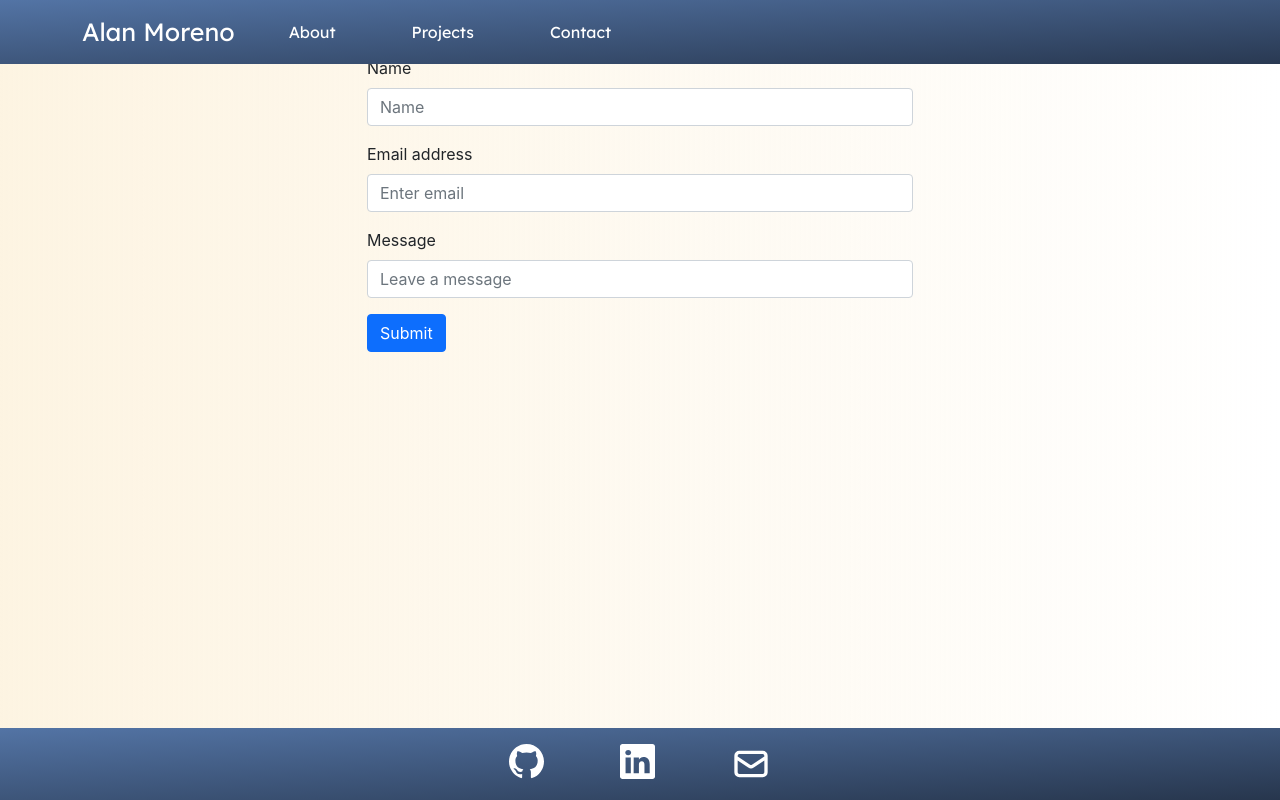
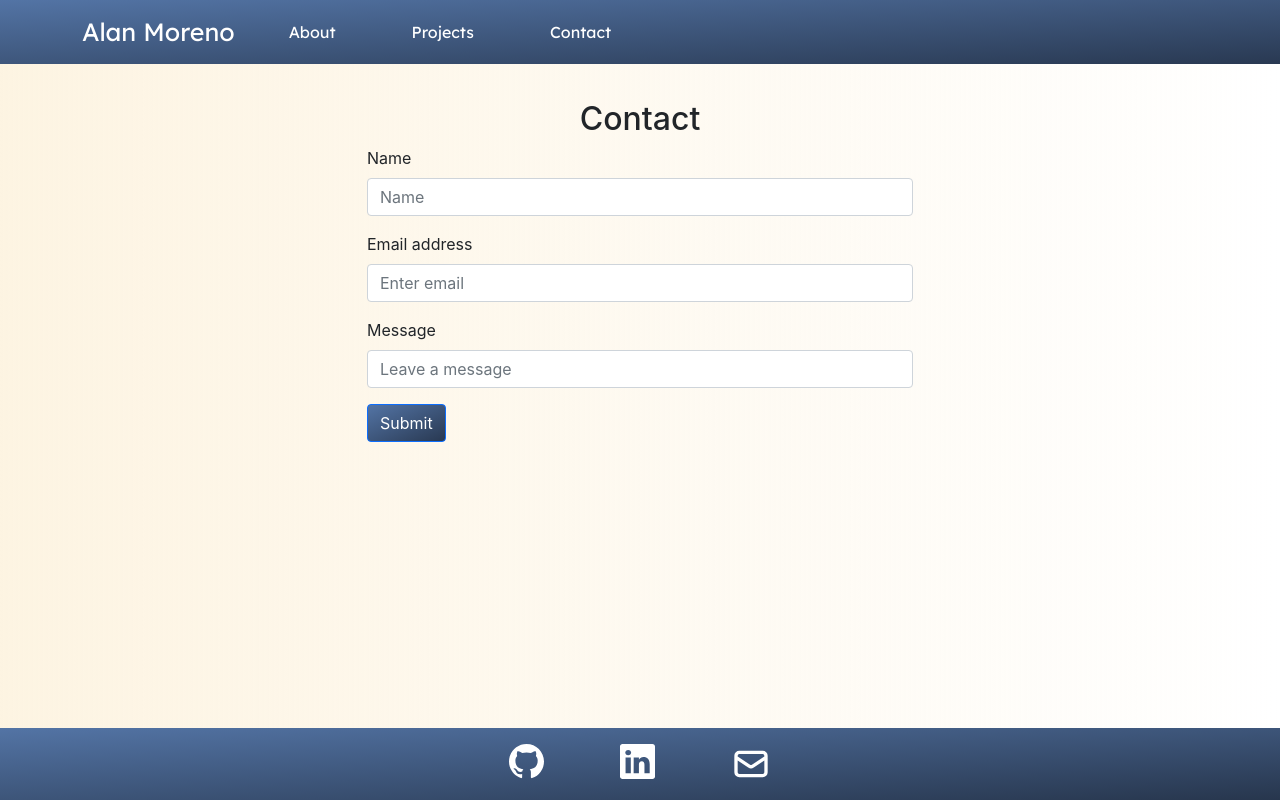
Before and after one commit to algmoreno/portfolio, a React (Create React App) app: page /contact in a window 1280 px wide. Built offline with nearby package versions, Linux system fonts and the light colour scheme.

Commit message:
finished contact page

```diff
--- a/src/components/ContactForm/index.js
+++ b/src/components/ContactForm/index.js
@@ -6,7 +6,7 @@ import profilePic from '../../assets/images/ProfilePic.jpg'
 function Contact() {
   return (
     <div className='row justify-content-evenly contact-form'>
-      <h1>Contact</h1>
+      <h2>Contact</h2>
       <div className='col-2 projects-col'>
 
       </div>
@@ -27,7 +27,7 @@ function Contact() {
     <Form.Label>Message</Form.Label>
     <Form.Control type="password" placeholder="Leave a message" />
   </Form.Group>
-  <Button variant="primary" type="submit">
+  <Button className='submit-btn' variant="primary" type="submit">
     Submit
   </Button>
 </Form>
--- a/src/components/Footer/index.js
+++ b/src/components/Footer/index.js
@@ -14,7 +14,7 @@ function Footer() {
     <Container>
     <Nav className="">
       <Nav.Link className='footer-logos' href="https://github.com/algmoreno" target="_blank"><BsGithub  size={35}/></Nav.Link>
-      <Nav.Link className='footer-logos' href="#https://www.linkedin.com/in/alan-moreno-b46907126/" target="_blank"><BsLinkedin size={35}/></Nav.Link>
+      <Nav.Link className='footer-logos' href="https://www.linkedin.com/in/alan-moreno-b46907126/" target="_blank"><BsLinkedin size={35}/></Nav.Link>
       <Nav.Link className='footer-logos' href="mailto:alg.moreno00@gmail.com" target="_blank"><HiOutlineMail size={40}/></Nav.Link>
     </Nav>
     </Container>
--- a/src/components/Navigation/index.js
+++ b/src/components/Navigation/index.js
@@ -10,7 +10,7 @@ function Navigation() {
     <>
   <Navbar className='navigation' fixed='top' variant="dark">
     <Container >
-    <Navbar.Brand className='navigation-brand' href="#home">Alan Moreno</Navbar.Brand>
+    <Navbar.Brand className='navigation-brand' href="/">Alan Moreno</Navbar.Brand>
     <Nav className="me-auto">
       <Nav.Link href="#home">About</Nav.Link>
       <Nav.Link href="#features">Projects</Nav.Link>
--- a/src/components/Projects/index.js
+++ b/src/components/Projects/index.js
@@ -6,7 +6,7 @@ import profilePic from '../../assets/images/ProfilePic.jpg'
 function Projects() {
   return (
     <div className='row justify-content-evenly projects-container'>
-      <h1>Projects</h1>
+      <h2>Projects</h2>
       <div className='col-4 projects-col'>
         <Card className='project-card'>
           <Card.Img variant="top" src="holder.js/100px180" />
--- a/src/index.css
+++ b/src/index.css
@@ -78,7 +78,7 @@ code {
   margin: auto;
 }
 
-.projects-container h1 {
+.projects-container h2 {
   text-align: center;
 }
 
@@ -88,6 +88,18 @@ code {
 
 .project-card{
   width: 100%;
+}
+
+.contact-form {
+  margin-top: 100px;
+}
+
+.contact-form h2 {
+  text-align: center;
+}
+
+.submit-btn {
+  background-image: linear-gradient(to bottom right, #5374a5, #293952);
 }
 
 .footer {
```
